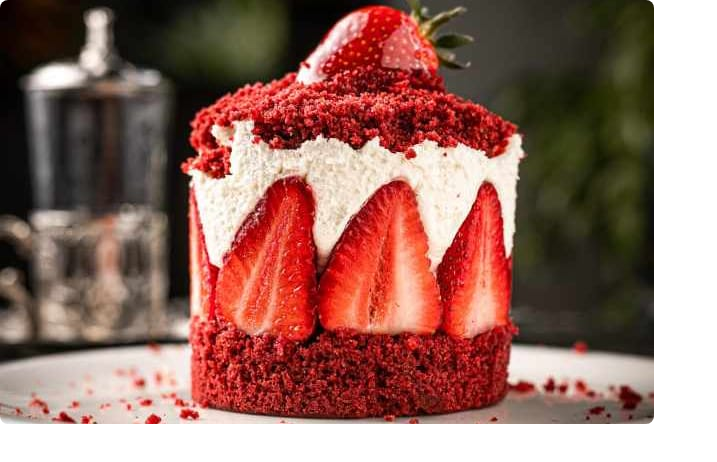
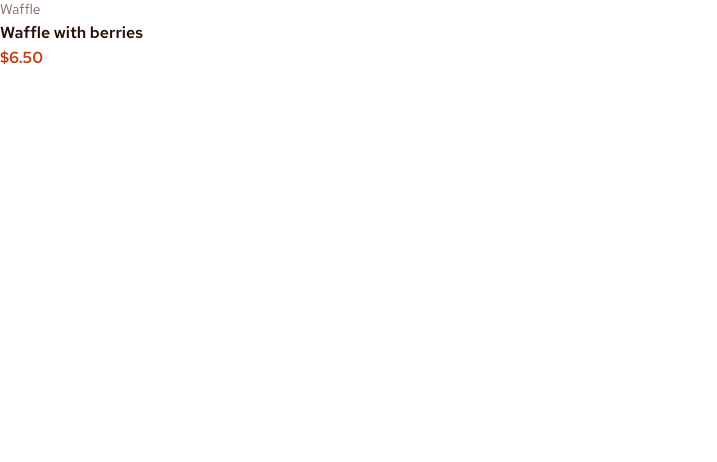
Before and after one commit to tulucalexandru/product-list-with-cart, a React (Vite) app: page / in a window 1280 px wide. Shown: the top 462 px of the page, without its empty margins (0-717 px from the left). Built offline with nearby package versions, Linux system fonts and the light colour scheme.

Commit message:
add product title close #2

```diff
--- a/src/App.tsx
+++ b/src/App.tsx
@@ -1,12 +1,14 @@
 import "./App.css";
 import AddToCart from "./components/buttons/AddToCart";
 import ImageCard from "./components/cards/ImageCard";
+import ProductTitle from "./components/ProductTitle";
 
 function App() {
   return (
     <>
       {/* <AddToCart></AddToCart> */}
-      <ImageCard />
+      {/* <ImageCard /> */}
+      <ProductTitle />
     </>
   );
 }
--- /dev/null
+++ b/src/components/ProductTitle.module.scss
@@ -0,0 +1,24 @@
+@import "../styles/_colors.scss";
+@import "../styles/_typography.scss";
+
+.ProductTitle {
+  display: flex;
+  flex-direction: column;
+  align-items: stretch;
+
+  gap: 4px;
+
+  & h1 {
+    @include text-preset-3;
+  }
+
+  & h2 {
+    @include text-preset-4;
+  }
+
+  & h3 {
+    @include text-preset-3;
+    color: $red;
+    font-size: 16px;
+  }
+}
--- /dev/null
+++ b/src/components/ProductTitle.tsx
@@ -0,0 +1,11 @@
+import styles from "./ProductTitle.module.scss";
+
+export default function ProductTitle() {
+  return (
+    <div className={styles.ProductTitle}>
+      <h2>Waffle</h2>
+      <h1>Waffle with berries</h1>
+      <h3>$6.50</h3>
+    </div>
+  );
+}
```
Also changed, not shown: 1 other file (tests, documents, lock files or other folders).
